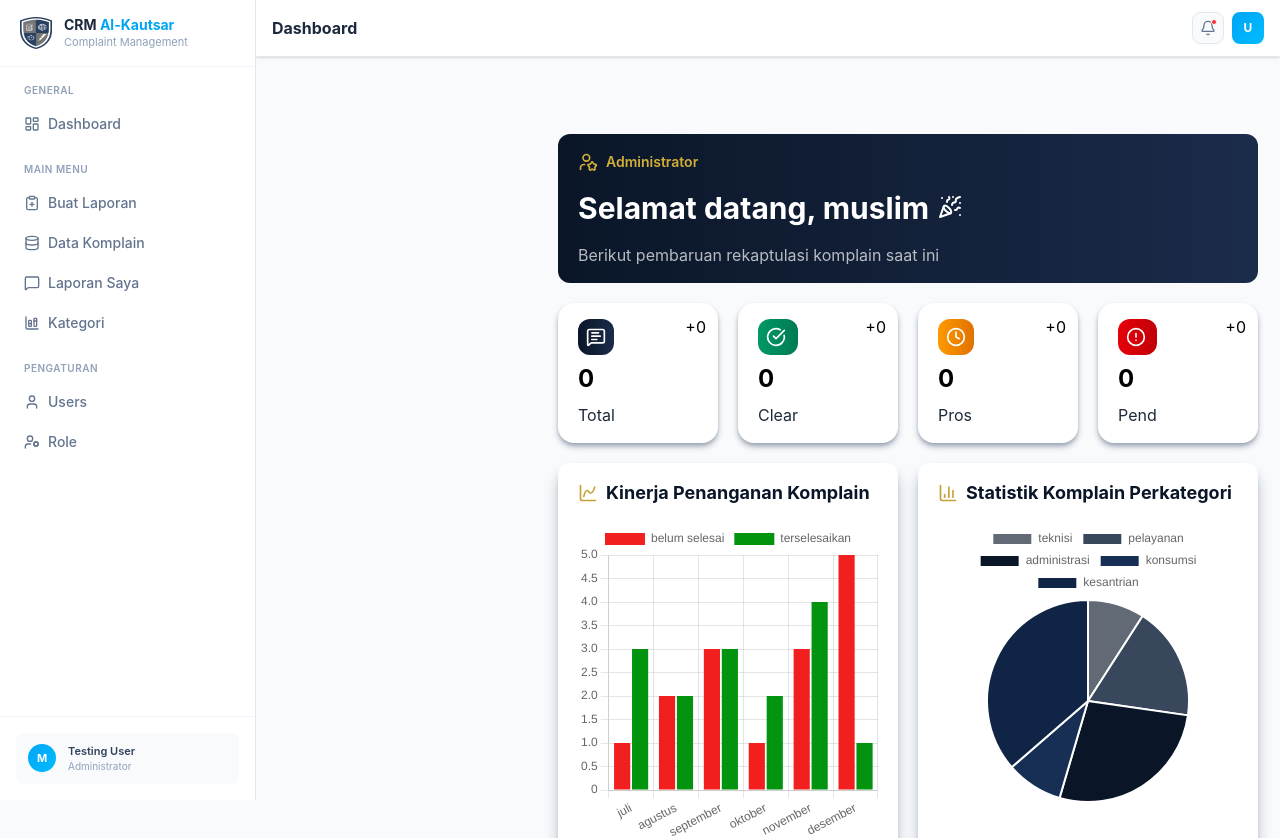
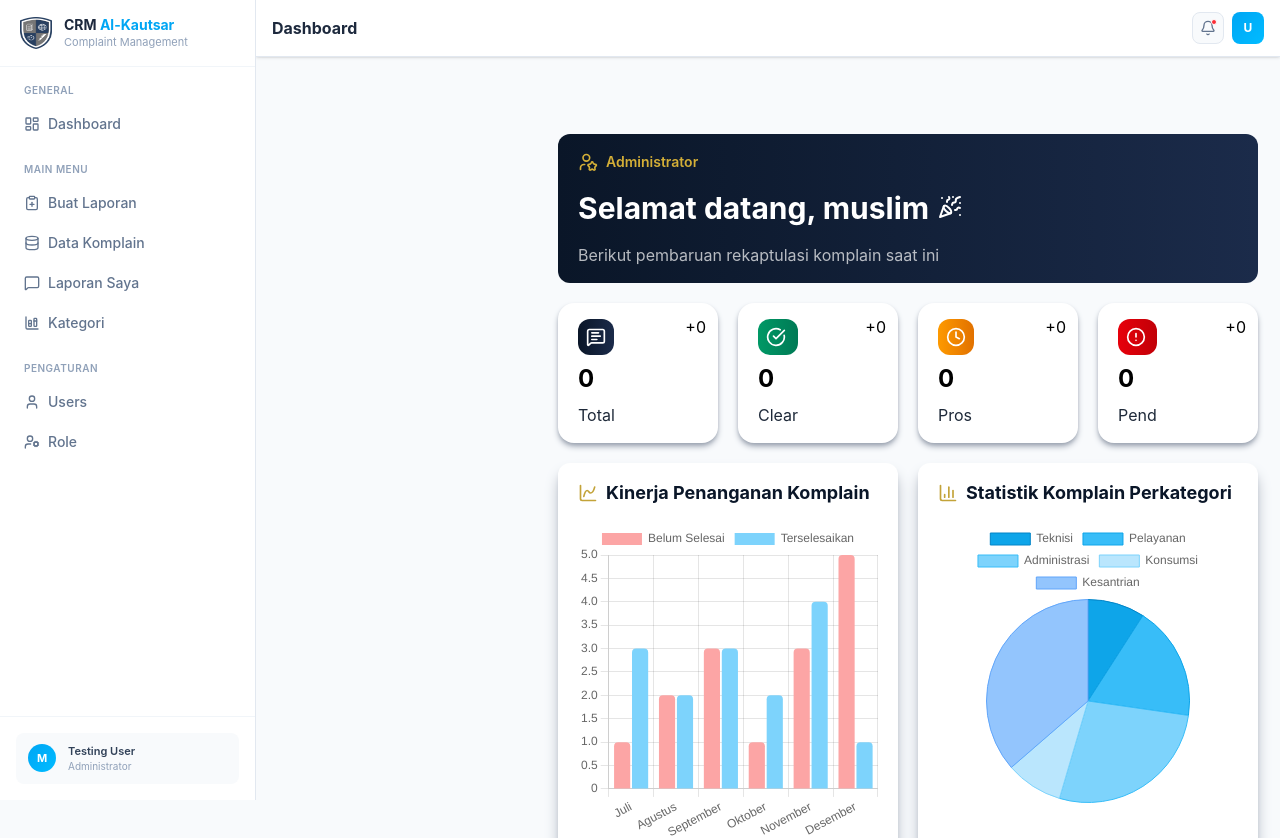
Before and after one commit to anoyrCode/CRM_Alkautsar, a React (Vite) app: page / in a window 1280 px wide. Shown: the top 838 px of the page. Built offline with nearby package versions, Linux system fonts and the light colour scheme.

Commit message:
fix: hapus bad import di performChart, update warna chart ke sky blue

```diff
--- a/src/components/performChart.jsx
+++ b/src/components/performChart.jsx
@@ -1,53 +1,36 @@
-import { Bar,Pie,Line } from "react-chartjs-2";
-
+import { Bar } from 'react-chartjs-2'
 import {
   Chart as Chartjs,
-    ArcElement,
-    LineElement,
-    PointElement,
   BarElement,
   CategoryScale,
   LinearScale,
   Tooltip,
   Legend,
+} from 'chart.js/auto'
 
-} from "chart.js/auto"
+Chartjs.register(BarElement, CategoryScale, LinearScale, Tooltip, Legend)
 
-Chartjs.register(
-    ArcElement,
-    LineElement,
-    PointElement,
-    BarElement,
-    CategoryScale,
-    LinearScale,
-    Tooltip,
-    Legend
-)
+const options = { responsive: true, maintainAspectRatio: false }
 
-const options = {
-  responsive: true,
-  maintainAspectRatio: false
+function PerformChart() {
+  const data = {
+    labels: ['Juli', 'Agustus', 'September', 'Oktober', 'November', 'Desember'],
+    datasets: [
+      {
+        label: 'Belum Selesai',
+        data: [1, 2, 3, 1, 3, 5],
+        backgroundColor: '#fca5a5',
+        borderRadius: 4,
+      },
+      {
+        label: 'Terselesaikan',
+        data: [3, 2, 3, 2, 4, 1],
+        backgroundColor: '#7dd3fc',
+        borderRadius: 4,
+      },
+    ],
   }
-
-function PerformChart(){
-    const data = {
-        labels : ['juli','agustus','september','oktober','november','desember'],
-        datasets : [
-            {
-                label : "belum selesai",
-                data : [1,2,3,1,3,5],
-                backgroundColor : ["#f21f1f"]
-            },
-
-            {
-                label : "terselesaikan",
-                data : [3,2,3,2,4,1],
-                backgroundColor : ["#03940f"]
-            }
-        ]
-    }
-
-    return <Bar key={JSON.stringify(data)} data={data} options={options} className=""/>
+  return <Bar key={JSON.stringify(data)} data={data} options={options} />
 }
 
 export default PerformChart
--- a/src/components/statisticChart.jsx
+++ b/src/components/statisticChart.jsx
@@ -1,46 +1,28 @@
-import { Bar,Pie,Line } from "react-chartjs-2";
+import { Pie } from 'react-chartjs-2'
+import {
+  Chart as Chartjs,
+  ArcElement,
+  Tooltip,
+  Legend,
+} from 'chart.js/auto'
 
-import {
-    Chart as Chartjs,
-    ArcElement,
-    LineElement,
-    PointElement,
-    BarElement,
-    CategoryScale,
-    LinearScale,
-    Tooltip,
-    Legend
-} from "chart.js/auto"
+Chartjs.register(ArcElement, Tooltip, Legend)
 
-Chartjs.register(
-    ArcElement,
-    LineElement,
-    PointElement,
-    BarElement,
-    CategoryScale,
-    LinearScale,
-    Tooltip,
-    Legend
-)
+const options = { responsive: true, maintainAspectRatio: false }
 
-const options = {
-  responsive: true,
-  maintainAspectRatio: false
-}
-
-function StatisticChart(){
-    const data = {
-        labels : ['teknisi','pelayanan','administrasi','konsumsi','kesantrian'],
-        datasets : [
-            {
-                data : [1,2,3,1,4],
-                backgroundColor : ["#0a1628a3","#0e1f39d1","#0a1628","#172f54","#102545"]
-            }
-        ]
-
-    }
-
-    return <Pie key={JSON.stringify(data)} data={data} options={options}/>
+function StatisticChart() {
+  const data = {
+    labels: ['Teknisi', 'Pelayanan', 'Administrasi', 'Konsumsi', 'Kesantrian'],
+    datasets: [
+      {
+        data: [1, 2, 3, 1, 4],
+        backgroundColor: ['#0ea5e9', '#38bdf8', '#7dd3fc', '#bae6fd', '#93c5fd'],
+        borderColor: ['#0284c7', '#0ea5e9', '#38bdf8', '#7dd3fc', '#60a5fa'],
+        borderWidth: 1,
+      },
+    ],
+  }
+  return <Pie key={JSON.stringify(data)} data={data} options={options} />
 }
 
 export default StatisticChart
```
Lines whose indentation alone changed are shown as unchanged.
